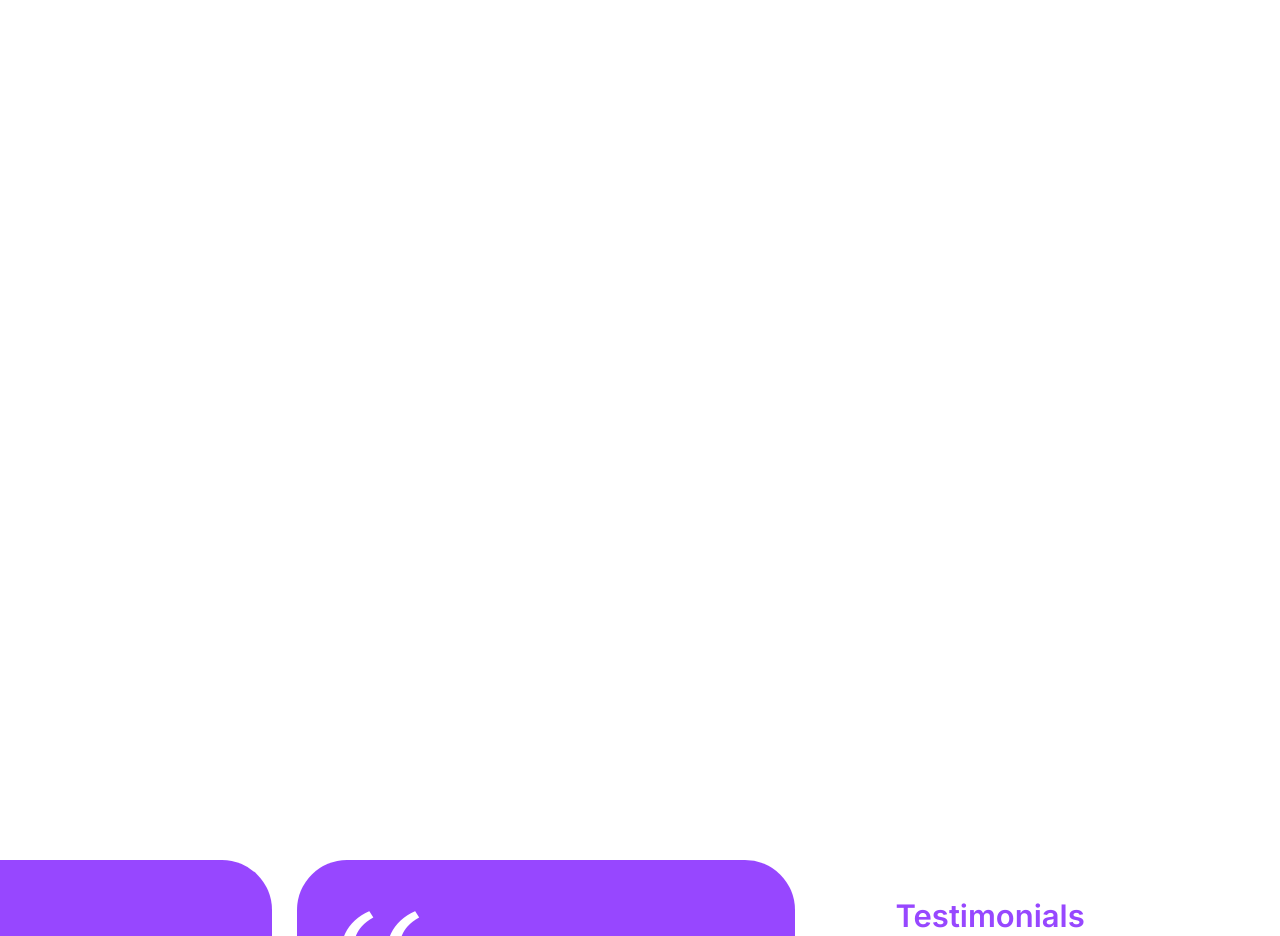
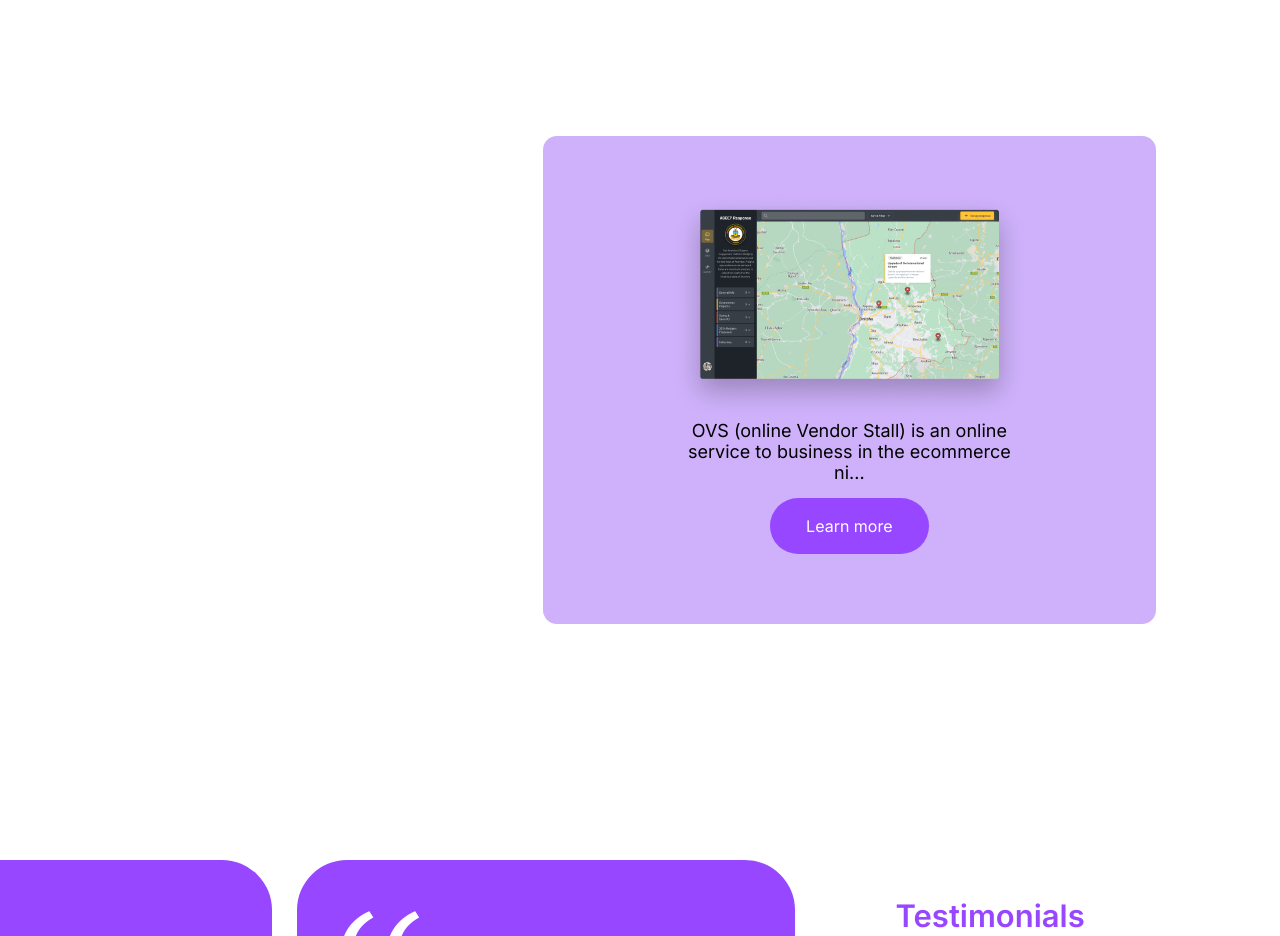
Before and after one commit to GoodboyBadvibes/Chapsol, a Next.js app: page / in a window 1280 px wide. Shown: the part 1740-2676 px from the top of the page. Built offline with nearby package versions, Linux system fonts and the light colour scheme.

Commit message:
testing anime

```diff
--- a/src/app/components/Products.js
+++ b/src/app/components/Products.js
@@ -61,7 +61,7 @@
 
         </div>
 
-        <div className=' ' data-aos="zoom-out" data-aos-delay="100" data-aos-duration="1000">
+        <div className=' ' data-aos="" data-aos-delay="100" data-aos-duration="1000">
           <div className={' items-center align-middle m-auto px-32 py-14 '+style.display} style={{alignContent:"center"}}>
             <Image className=' m-auto' src={"/product1.png"} width={512.59} height={289.22} />
             <p className={style.infoTech}>{productDetail.substring(0,78)+(productDetail.length>78?'...':'')}</p>
```
